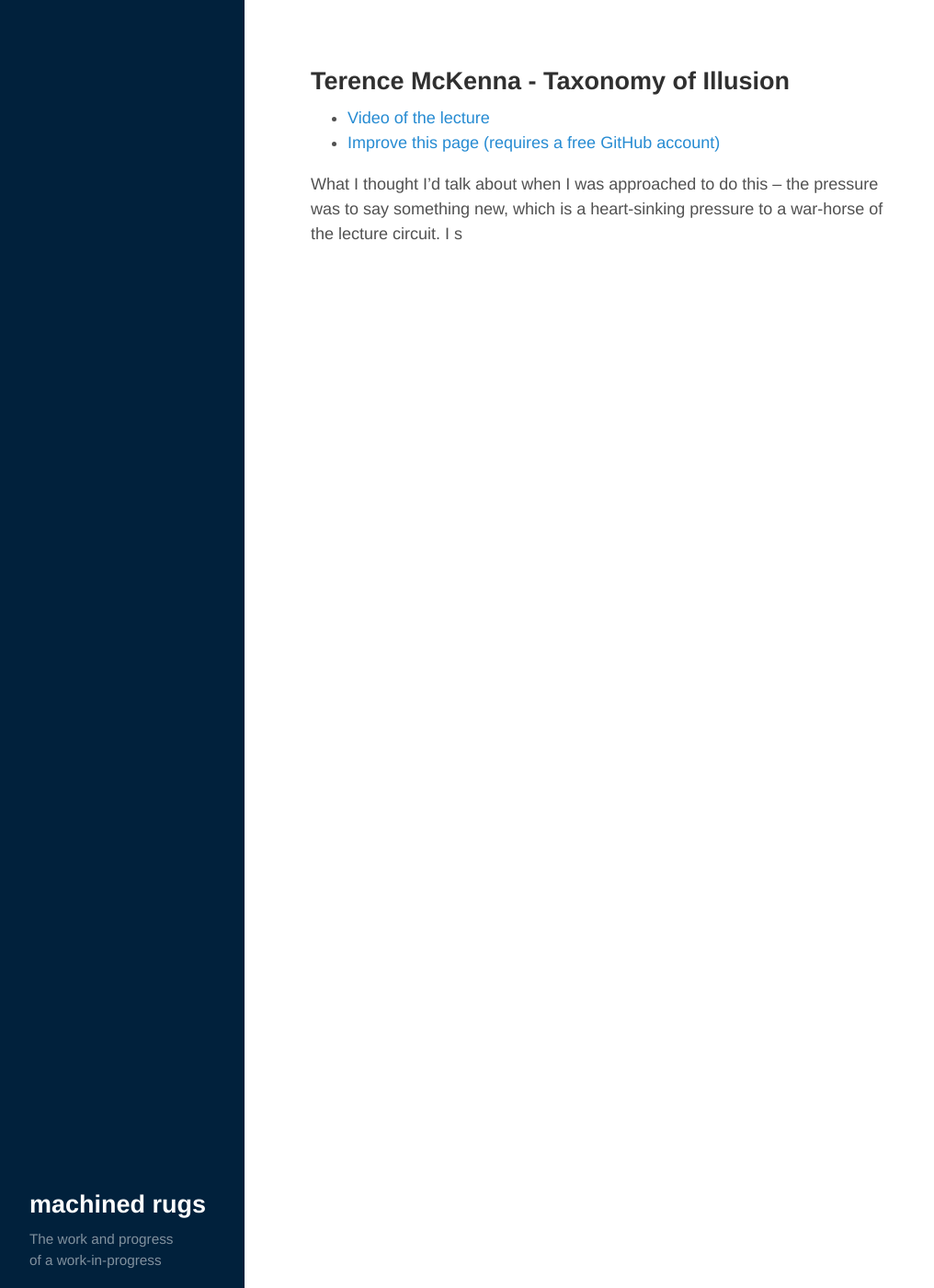
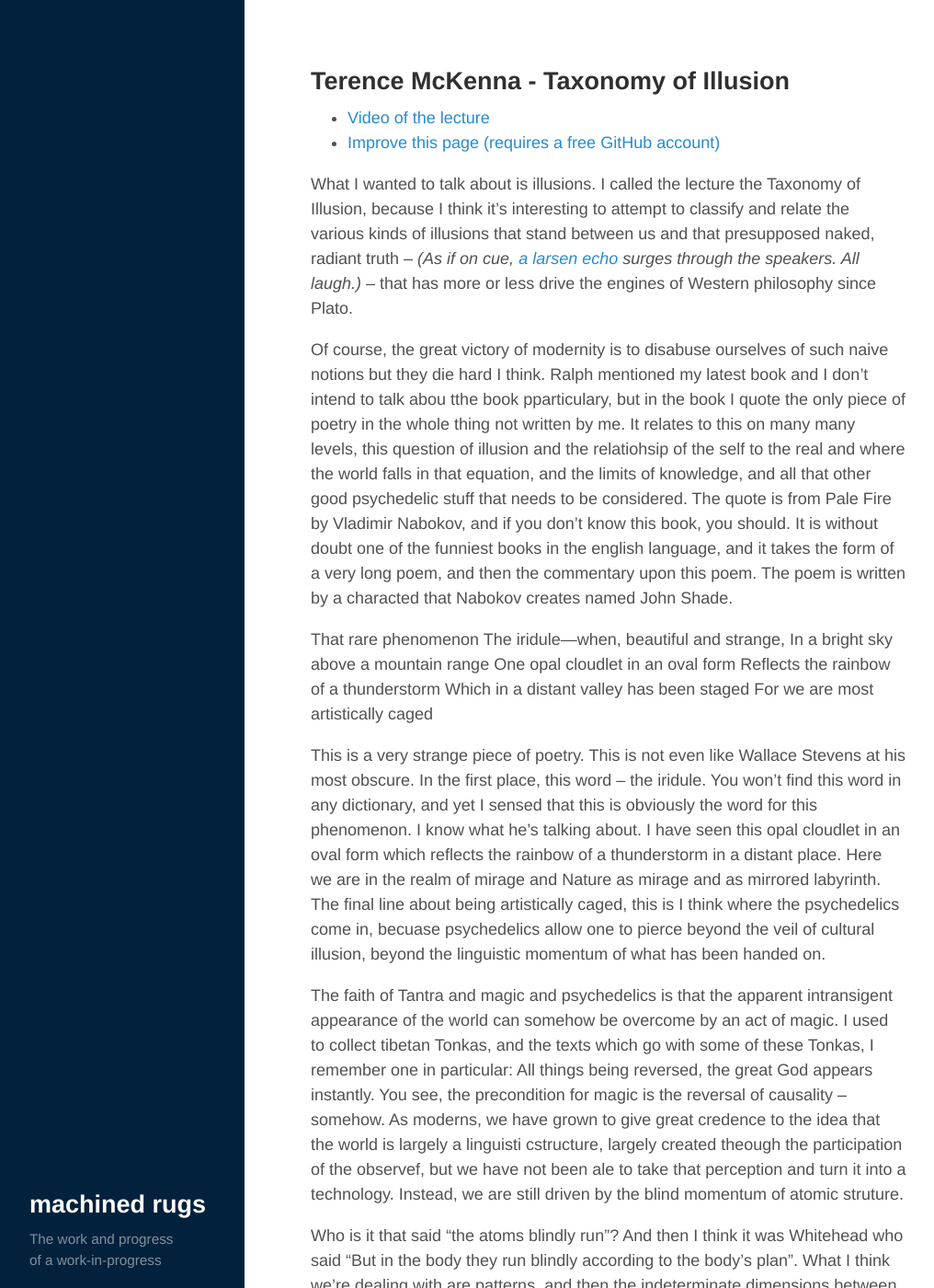
Before and after one commit to erdence/erdence.github.io, a Jekyll site: the page built from _posts/2015-09-30-mckenna-illusion.markdown, in a window 1280 px wide and 1400 px high. Shown: the whole window at 92% size, without its empty margins (4-1020 px from the left). Built offline with Jekyll 4.4.1, drawn with Linux system fonts in a browser that asks for light colours; some of the changed text lies outside the part shown.

Commit message:
Update 2015-09-30-mckenna-illusion.markdown

```diff
--- a/_posts/2015-09-30-mckenna-illusion.markdown
+++ b/_posts/2015-09-30-mckenna-illusion.markdown
@@ -7,4 +7,22 @@
 * [Video of the lecture](https://www.youtube.com/watch?v=_PuyoHH4c70#t=58s)
 * [Improve this page (requires a free GitHub account)](https://github.com/erdence/erdence.github.io/edit/master/_posts/2015-09-30-mckenna-illusion.markdown)
 
-What I thought I'd talk about when I was approached to do this -- the pressure was to say something new, which is a heart-sinking pressure to a war-horse of the lecture circuit. I s
+What I wanted to talk about is illusions. I called the lecture the Taxonomy of Illusion, because I think it's interesting to attempt to classify and relate the various kinds of illusions that stand between us and that presupposed naked, radiant truth -- *(As if on cue, [a larsen echo](https://youtu.be/_PuyoHH4c70?t=1m50s) surges through the speakers. All laugh.)* -- that has more or less drive the engines of Western philosophy since Plato.
+
+Of course, the great victory of modernity is to disabuse ourselves of such naive notions but they die hard I think. Ralph mentioned my latest book and I don't intend to talk abou tthe book pparticulary, but in the book I quote the only piece of poetry in the whole thing not written by me. It relates to this on many many levels, this question of illusion and the relatiohsip of the self to the real and where the world falls in that equation, and the limits of knowledge, and all that other good psychedelic stuff that needs to be considered. The quote is from Pale Fire by Vladimir Nabokov, and if you don't know this book, you should. It is without doubt one of the funniest books in the english language, and it takes the form of a very long poem, and then the commentary upon this poem. The poem is written by a characted that Nabokov creates named John Shade.
+
+That rare phenomenon
+The iridule—when, beautiful and strange,
+In a bright sky above a mountain range
+One opal cloudlet in an oval form
+Reflects the rainbow of a thunderstorm
+Which in a distant valley has been staged
+For we are most artistically caged
+
+This is a very strange piece of poetry. This is not even like Wallace Stevens at his most obscure. In the first place, this word -- the iridule. You won't find this word in any dictionary, and yet I sensed that this is obviously the word for this phenomenon. I know what he's talking about. I have seen this opal cloudlet in an oval form which reflects the rainbow of a thunderstorm in a distant place. Here we are in the realm of mirage and Nature as mirage and as mirrored labyrinth. The final line about being artistically caged, this is I think where the psychedelics come in, becuase psychedelics allow one to pierce beyond the veil of cultural illusion, beyond the linguistic momentum of what has been handed on.
+
+The faith of Tantra and magic and psychedelics is that the apparent intransigent appearance of the world can somehow be overcome by an act of magic. I used to collect tibetan Tonkas, and the texts which go with some of these Tonkas, I remember one in particular: All things being reversed, the great God appears instantly. You see, the precondition for magic is the reversal of causality -- somehow. As moderns, we have grown to give great credence to the idea that the world is largely a linguisti cstructure, largely created theough the participation of the observef, but we have not been ale to take that perception and turn it into a technology. Instead, we are still driven by the blind momentum of atomic struture.
+
+Who is it that said "the atoms blindly run"? And then I think it was Whitehead who said "But in the body they run blindly according to the body's plan". What I think we're dealing with are patterns, and then the indeterminate dimensions between patterns. It's in those indeterminate places, within those interstices of reality that the observer is able to establish him or herself, and then model back the world.
+
+The reason I wanted to talk about a *taxonomy* of illusion, was because I thought it was important to relate the various styles of hyper-seeing, non-seeing and mis-seeing together, because I think that the heuristic consequences of doing that are to realize just how shifting the sands are upon which the ontological edifice of Western thinking rests. That's always the point, you see, to deconstruct Western civilization, because its toxic consequences are now clear for everyone to see.
```
